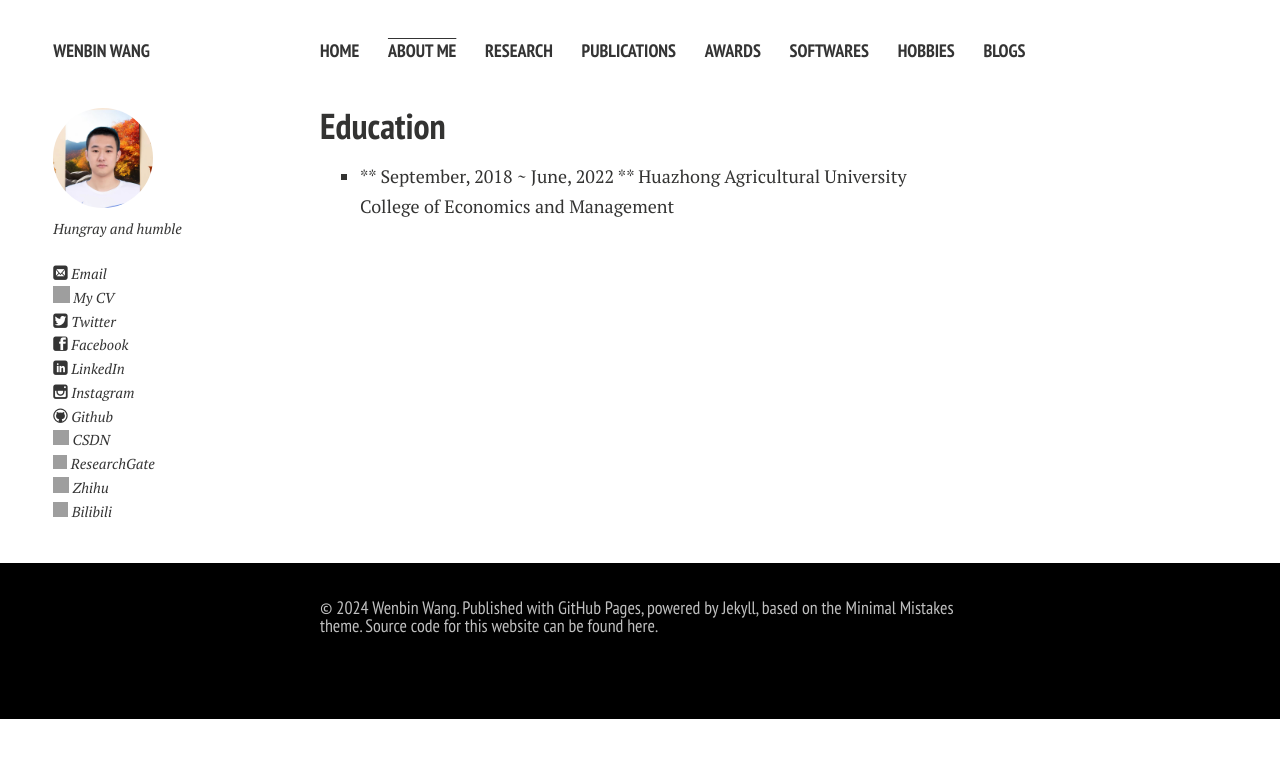
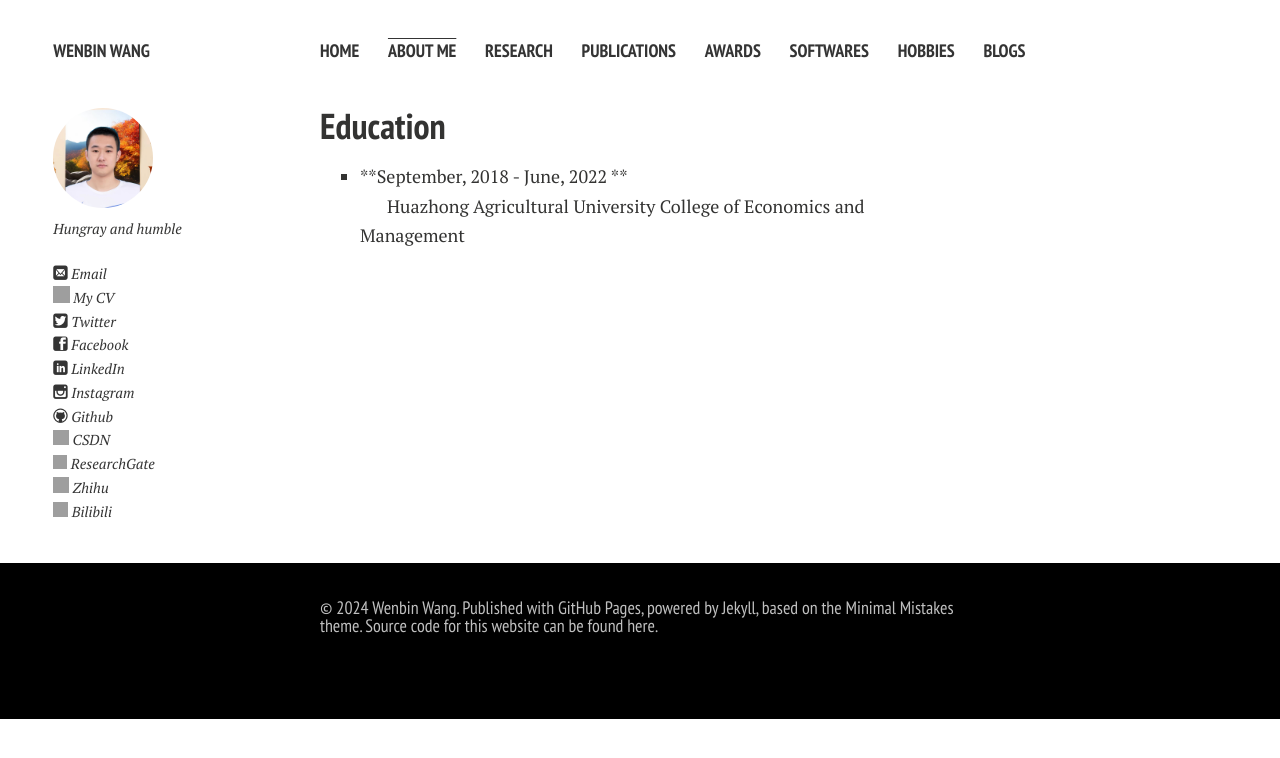
Before and after one commit to LuminaryAlexander/LuminaryAlexander.github.io, a Jekyll site: the page built from about_me.md, in a window 1280 px wide. Shown: the top 758 px of the page. Built offline with Jekyll 4.4.1, drawn with Linux system fonts in a browser that asks for light colours; nearby versions of some CDN libraries; comment, search, counter and statistics services are not loaded; a style sheet for code colours, icons or effects is not loaded; grey boxes are pictures that could not be loaded.

```diff
--- a/about_me.md
+++ b/about_me.md
@@ -6,6 +6,7 @@ title: About me
 
 ## Education
 
-- ** September, 2018 ~ June, 2022 **
+- **September, 2018 - June, 2022 **
+
   Huazhong Agricultural University
   College of Economics and Management
```
